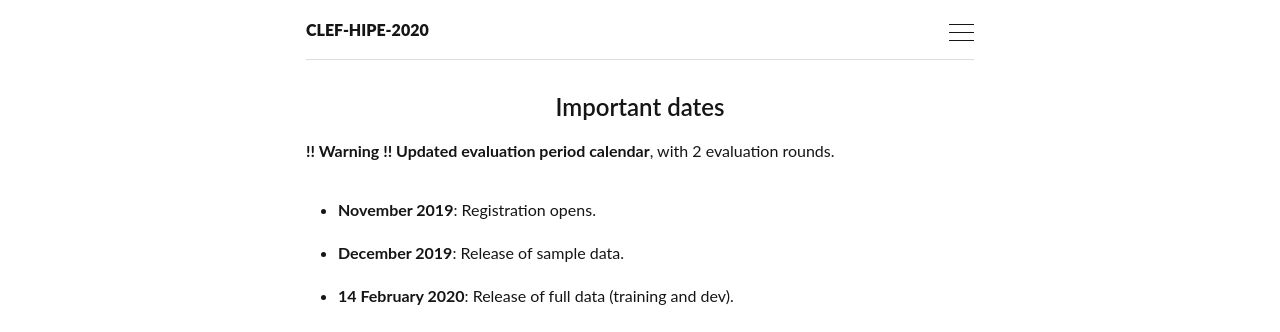
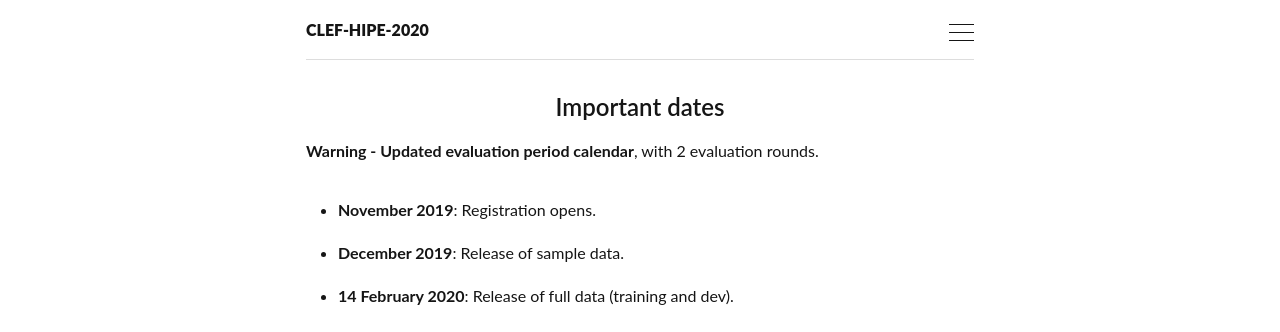
Before and after one commit to impresso/CLEF-HIPE-2020, a Jekyll site: the page built from _pages/dates.md, in a window 1280 px wide. Shown: the top 332 px of the page. Built offline with Jekyll 4.4.1, drawn with Linux system fonts in a browser that asks for light colours.

Commit message:
minor edit

```diff
--- a/_pages/dates.md
+++ b/_pages/dates.md
@@ -6,7 +6,7 @@
 
 ---
 
-**!! Warning !!  Updated evaluation period calendar**, with 2 evaluation rounds.
+**Warning -  Updated evaluation period calendar**, with 2 evaluation rounds.
 
 - **November 2019**: Registration opens.
 - **December 2019**: Release of sample data.
```
